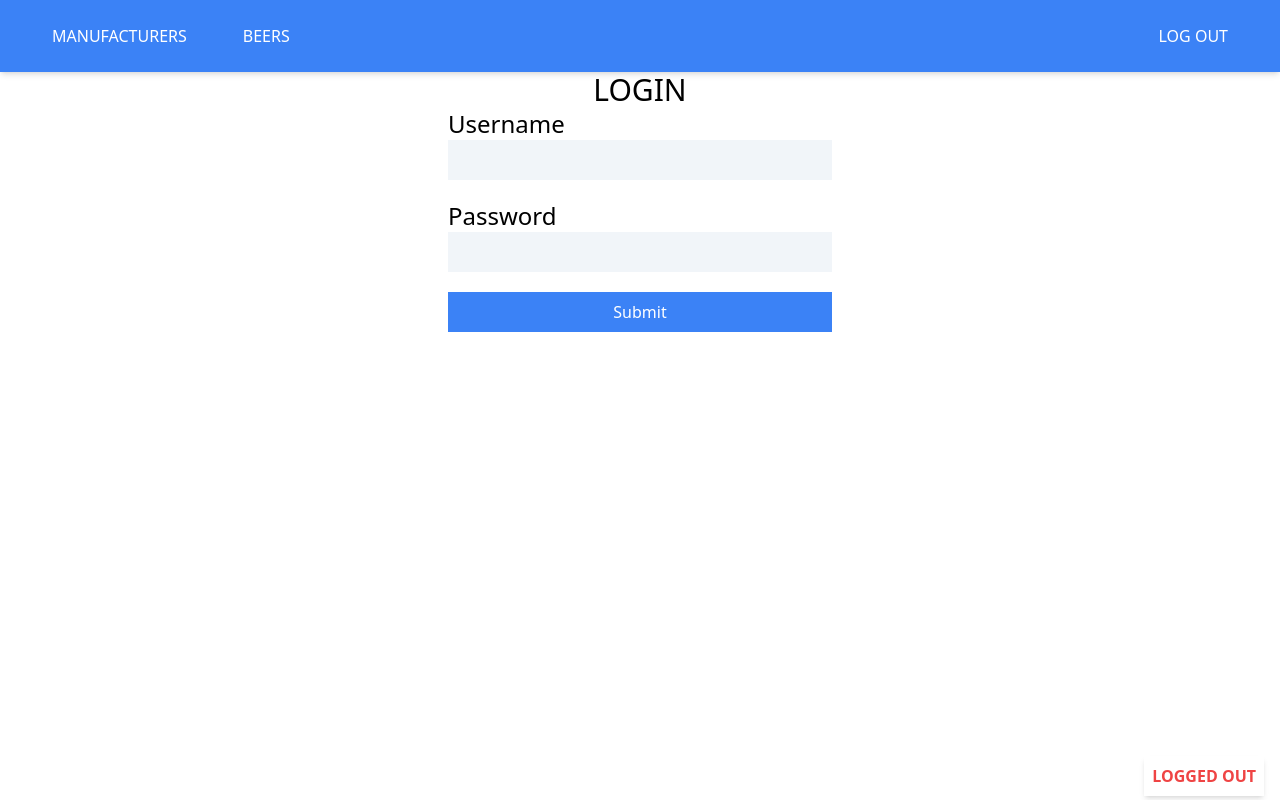
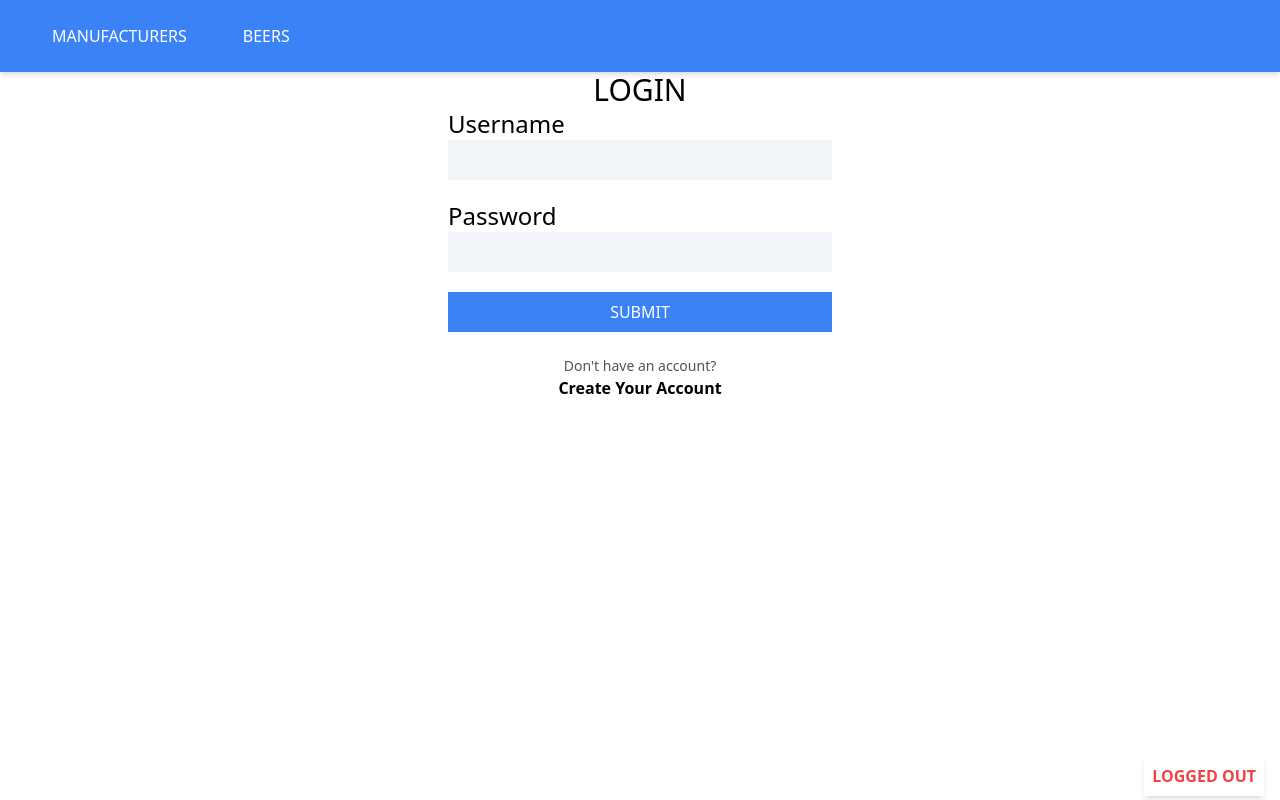
Before and after one commit to runjakdomagoj/npwa-seminar, a React (Vite) app in the folder frontend/: page /login in a window 1280 px wide. Built offline with nearby package versions, Linux system fonts and the light colour scheme.

Commit message:
More changes

```diff
--- a/frontend/src/components/Login/Login.jsx
+++ b/frontend/src/components/Login/Login.jsx
@@ -1,6 +1,7 @@
 import axios from "axios";
 import { useForm } from "react-hook-form";
 import { useUserContext } from "../../context/useContext";
+import { useNavigate } from "react-router-dom";
 
 export function Login() {
   const {
@@ -9,6 +10,8 @@ export function Login() {
     formState: { errors },
   } = useForm();
   const { setUserSession } = useUserContext();
+  const navigate = useNavigate();
+
   const onSubmit = async (data) => {
     const response = await axios.post("http://localhost:5001/users/login", {
       userName: data.userName,
@@ -16,6 +19,10 @@ export function Login() {
     });
     console.log(response);
     setUserSession(response.data);
+  };
+
+  const handleSignUpRedirect = () => {
+    navigate("/signup");
   };
 
   return (
@@ -51,11 +58,21 @@ export function Login() {
         </div>
 
         <input
-          className="bg-blue-500 p-2 font-medium text-white upercase"
+          className="bg-blue-500 p-2 font-medium text-white uppercase"
           type="submit"
           value="Submit"
         />
       </form>
+
+      <div className="mt-6 text-center">
+        <p className="text-gray-600 text-sm">Don't have an account?</p>
+        <button
+          className="font-semibold text-md"
+          onClick={handleSignUpRedirect}
+        >
+          Create Your Account
+        </button>
+      </div>
     </div>
   );
 }
--- a/frontend/src/components/NavigationBar/NavigationBar.jsx
+++ b/frontend/src/components/NavigationBar/NavigationBar.jsx
@@ -31,12 +31,12 @@ export function NavigationBar() {
           </button>
         </div>
 
-        <button
+        {token && <button
           className="px-5 py-2 text-white font-medium uppercase"
           onClick={logOut}
         >
           Log out
-        </button>
+        </button>}
       </div>
 
       <div className="absolute bottom-1 right-4">
--- a/frontend/src/components/SignUp/SignUp.jsx
+++ b/frontend/src/components/SignUp/SignUp.jsx
@@ -89,6 +89,7 @@ export function SignUp() {
         <input
           className="bg-blue-500 p-2 font-medium text-white upercase"
           type="submit"
+          value="Submit"
         />
       </form>
     </div>
```
